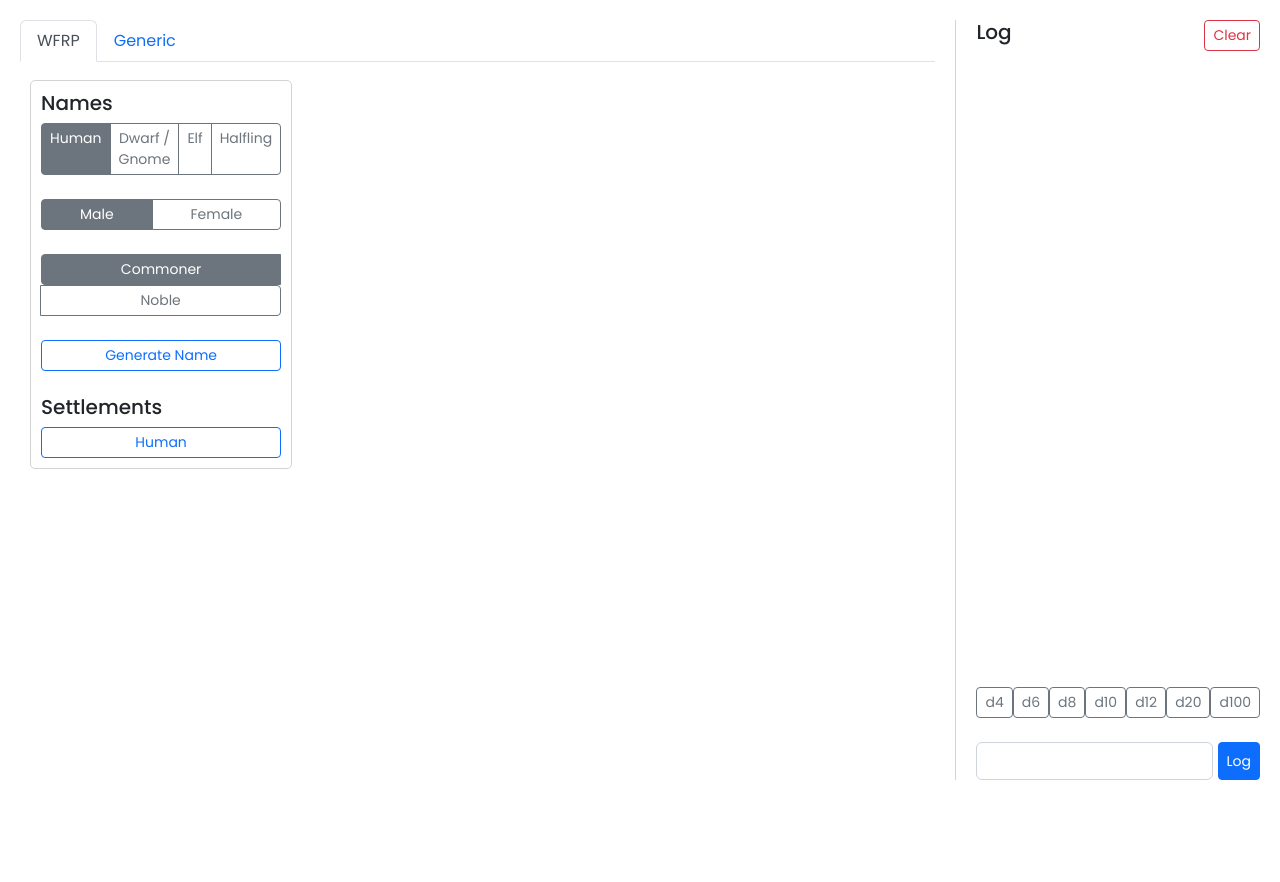
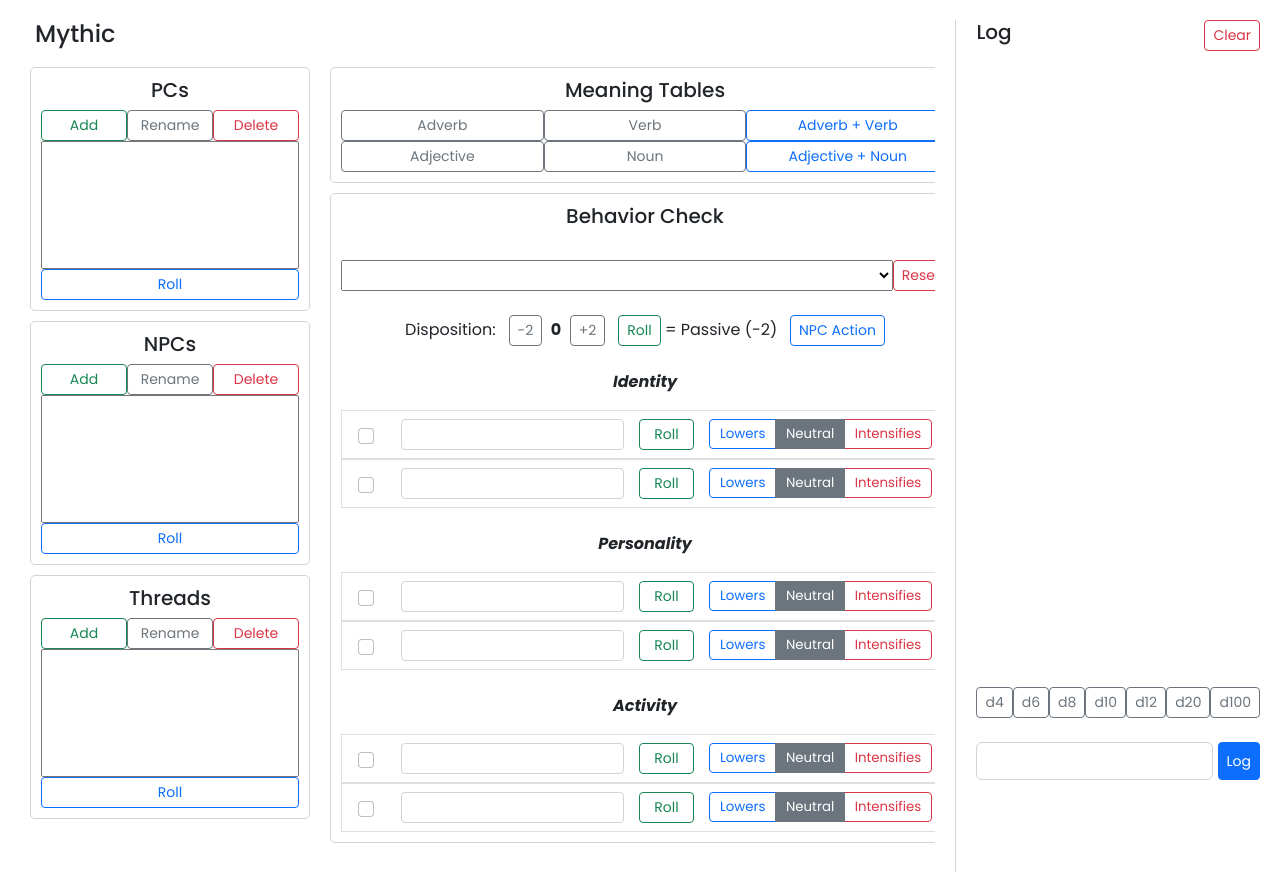
Before and after one commit to daniel-duliga/mangy, an Angular app: page / in a window 1280 px wide. Shown: the top 882 px of the page. Before the commit the page ends 800 px from the top, so only its background shows below. Built offline with nearby package versions, Linux system fonts and the light colour scheme.

Commit message:
Layout updates

```diff
--- a/src/app/app.component.html
+++ b/src/app/app.component.html
@@ -1,28 +1,8 @@
 <div class="main-container">
   <div class="actions">
-    <nav ngbNav #nav="ngbNav" class="nav-tabs">
-
-      <ng-container ngbNavItem>
-        <a ngbNavLink>WFRP</a>
-        <ng-template ngbNavContent>
-          <app-wfrp></app-wfrp>
-        </ng-template>
-      </ng-container>
-
-      <ng-container ngbNavItem>
-        <a ngbNavLink>Generic</a>
-        <ng-template ngbNavContent>
-          <div style="display: grid; grid-template-columns: 4fr 1fr;">
-            <div style="border-right: 1px solid lightgray;">
-              <app-mythic></app-mythic>
-            </div>
-            <app-conjecture></app-conjecture>
-          </div>
-        </ng-template>
-      </ng-container>
-
-    </nav>
-    <div [ngbNavOutlet]="nav" class="mt-2"></div>
+    <app-mythic></app-mythic>
+    <app-conjecture></app-conjecture>
+    <app-wfrp></app-wfrp>
   </div>
   <div class="log">
     <app-log></app-log>
--- a/src/app/app.component.scss
+++ b/src/app/app.component.scss
@@ -1,10 +1,10 @@
 .main-container {
     margin: 20px;
-    display: grid;
-    grid-template-columns: 4fr 1fr;
+    display: flex;
 }
 .actions {
-    width: 100%;
+    display: flex;
+    overflow: auto;
 }
 .log {
     padding-left: 20px;
--- a/src/app/components/conjecture/conjecture.component.html
+++ b/src/app/components/conjecture/conjecture.component.html
@@ -1,3 +1,5 @@
-<h4 style="text-align: center;">Conjecture</h4>
-<app-npc-creator></app-npc-creator>
-<app-npc-interaction-emulator></app-npc-interaction-emulator>
+<div style="min-width: 275px;">
+    <h4 style="margin-left: 15px;">Conjecture</h4>
+    <app-npc-creator></app-npc-creator>
+    <app-npc-interaction-emulator></app-npc-interaction-emulator>
+</div>
--- a/src/app/components/mythic/mythic.component.html
+++ b/src/app/components/mythic/mythic.component.html
@@ -1,6 +1,6 @@
-<h4>Mythic</h4>
+<h4 style="margin-left: 15px;">Mythic</h4>
 <div class="mythic-container">
-    <div>
+    <div style="min-width: 300px;">
         <app-list
             [title]="'PCs'"
             [items]="dataService.data.mythic.pcs"
@@ -17,11 +17,11 @@
             (onItemsChanged)="dataService.data.mythic.threads = $event"
         ></app-list>
     </div>
-    <div>
+    <div style="min-width: 650px;">
         <app-meaning-tables></app-meaning-tables>
         <app-behavior-check></app-behavior-check>
     </div>
-    <div>
+    <div style="min-width: 300px;">
         <app-chaos-factor></app-chaos-factor>
         <app-fate-check></app-fate-check>
         <app-detail-check></app-detail-check>
--- a/src/app/components/wfrp/wfrp.component.html
+++ b/src/app/components/wfrp/wfrp.component.html
@@ -1,4 +1,5 @@
-<div style="display: grid; grid-template-columns: 1fr 1fr 1fr 1fr;">
+<h4 style="margin-left: 15px;">WFRP</h4>
+<div class="flex-column" style="min-width: 350px;">
     <div class="section">
         <h5>Names</h5>
         <div class="flex-column">
@@ -33,7 +34,8 @@
             </div>
             <button class="btn btn-outline-primary btn-sm" (click)="rollName()">Generate Name</button>
         </div>
-        <br>
+    </div>
+    <div class="section">
         <h5>Settlements</h5>
         <div class="flex-column">
             <button class="btn btn-outline-primary btn-sm" (click)="rollHumanSettlement()">Human</button>
```
